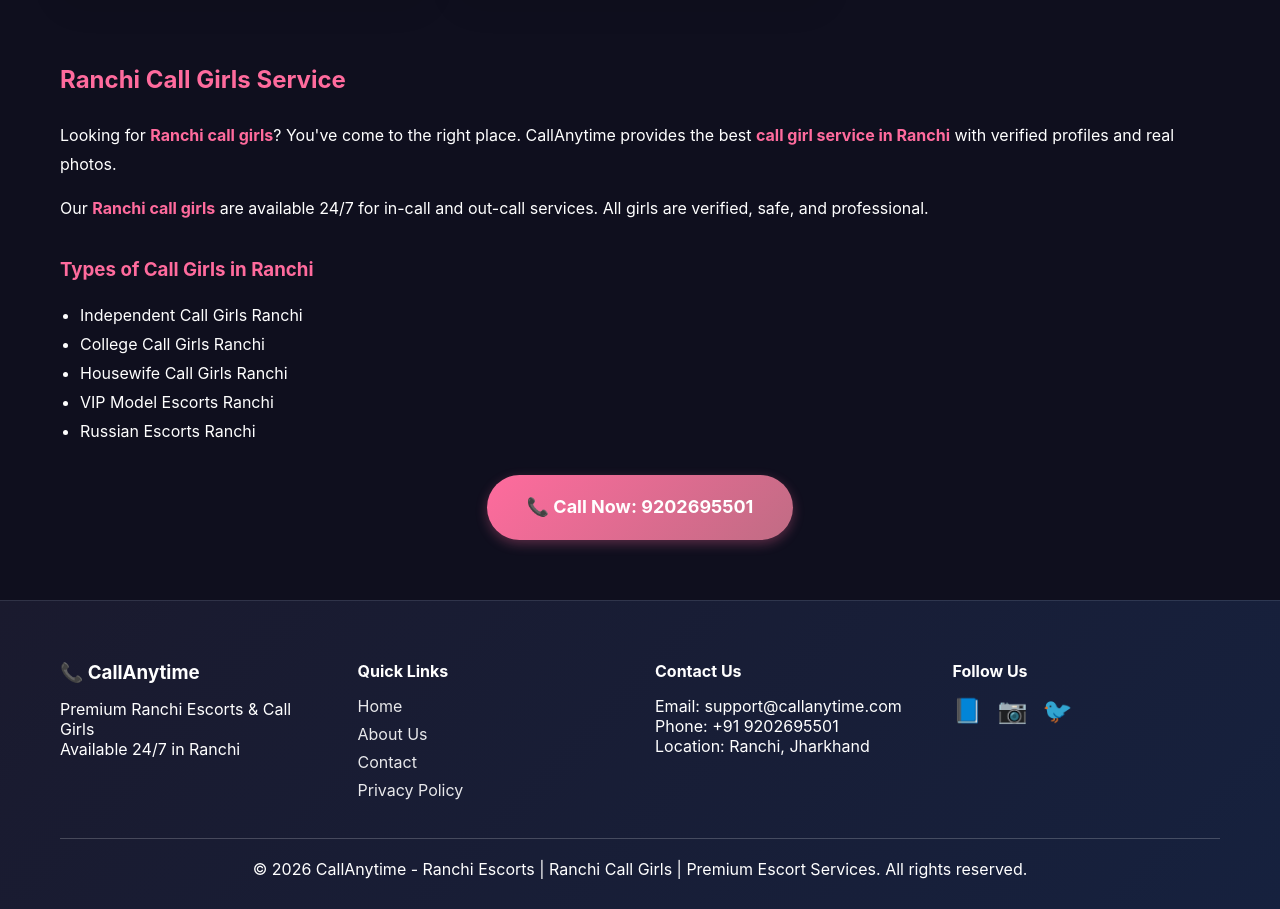
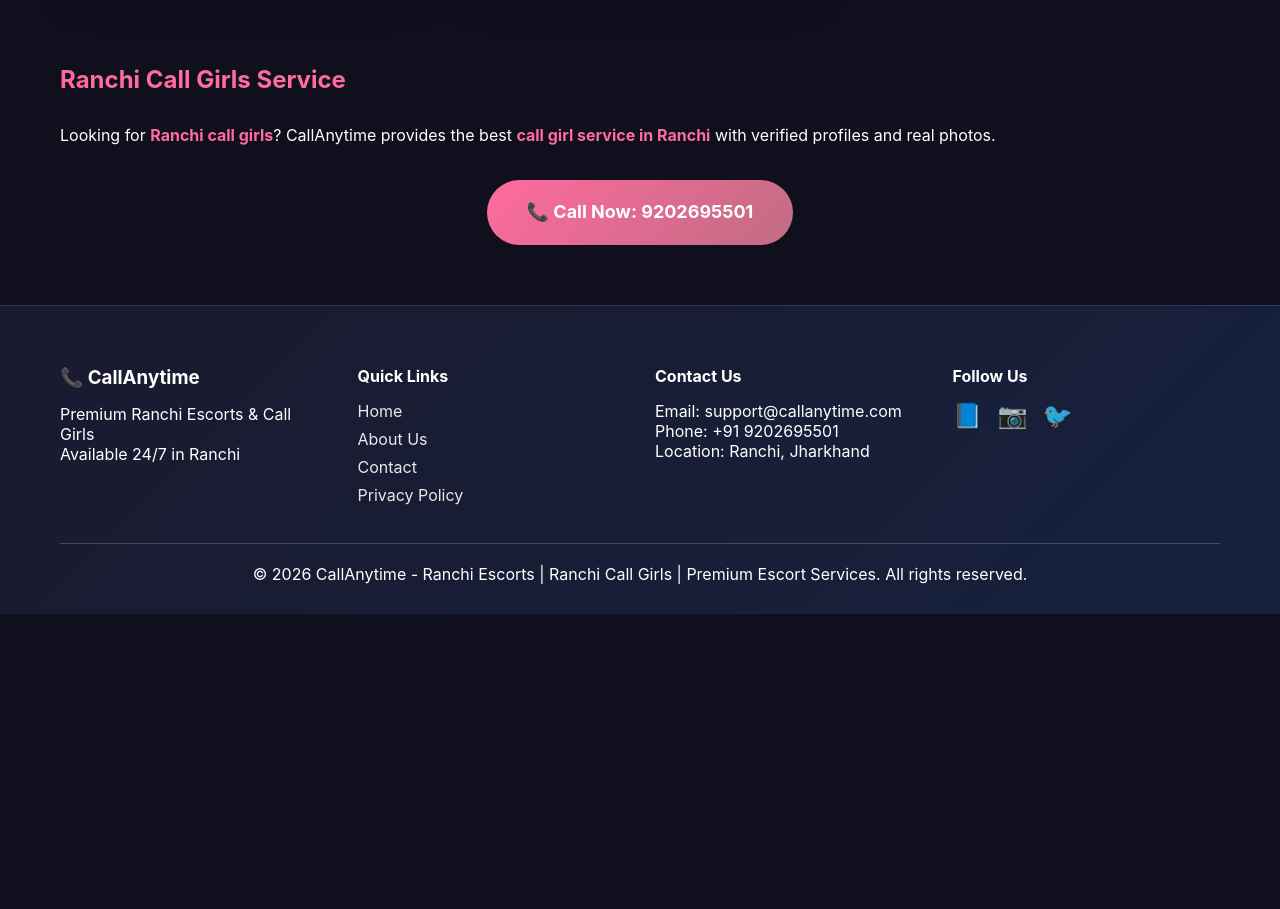
Before and after one commit to ravi670363-cpu/FirstProject, a React (Vite) app in the folder frontend/: page /ranchi-call-girls in a window 1280 px wide. Shown: the part 1502-2411 px from the top of the page. After the commit the page ends 2116 px from the top, so only its background shows below. Built offline with nearby package versions, Linux system fonts and the light colour scheme; the HTML template or start-up script is replaced by a standard one.

Commit message:
Fixed build errors - removed local image imports, using online images

```diff
--- a/frontend/src/pages/Home.jsx
+++ b/frontend/src/pages/Home.jsx
@@ -5,11 +5,14 @@ import Footer from '../components/Footer';
 import axios from 'axios';
 import './Home.css';
 import heroVideo from '../assets/heroine.mp4';
-import img1 from '../assets/images/img1.jpeg';
-import img2 from '../assets/images/img2.jpeg';
-import img3 from '../assets/images/img3.jpeg';
-import img4 from '../assets/images/img4.jpeg';
-import img5 from '../assets/images/img5.jpeg';
+
+const PROFILES = [
+  { id: 1, name: 'Priya', age: 24, city: 'Ranchi', bio: 'Available for premium escort services 24/7', profile_picture: 'https://randomuser.me/api/portraits/women/1.jpg', phone: '+91 9202695501' },
+  { id: 2, name: 'Anjali', age: 26, city: 'Ranchi', bio: 'Professional escort service in Ranchi', profile_picture: 'https://randomuser.me/api/portraits/women/2.jpg', phone: '+91 9202695501' },
+  { id: 3, name: 'Neha', age: 23, city: 'Ranchi', bio: 'VIP escort services available', profile_picture: 'https://randomuser.me/api/portraits/women/3.jpg', phone: '+91 9202695501' },
+  { id: 4, name: 'Riya', age: 25, city: 'Ranchi', bio: 'Premium companion services', profile_picture: 'https://randomuser.me/api/portraits/women/4.jpg', phone: '+91 9202695501' },
+  { id: 5, name: 'Simran', age: 27, city: 'Ranchi', bio: 'Elite escort services in Ranchi', profile_picture: 'https://randomuser.me/api/portraits/women/5.jpg', phone: '+91 9202695501' }
+];
 
 const Home = () => {
   const [featuredProfiles, setFeaturedProfiles] = useState([]);
@@ -25,15 +28,7 @@ const Home = () => {
       const response = await axios.get('/api/profile/featured/profiles');
       setFeaturedProfiles(response.data);
     } catch (error) {
-      console.error('Error fetching profiles:', error);
-      // Show mock data with real images
-      setFeaturedProfiles([
-        { id: 1, name: 'Priya', age: 24, city: 'Ranchi', bio: 'Available for premium escort services 24/7', profile_picture: img1, phone: '+91 9202695501' },
-        { id: 2, name: 'Anjali', age: 26, city: 'Ranchi', bio: 'Professional escort service in Ranchi', profile_picture: img2, phone: '+91 9202695501' },
-        { id: 3, name: 'Neha', age: 23, city: 'Ranchi', bio: 'VIP escort services available', profile_picture: img3, phone: '+91 9202695501' },
-        { id: 4, name: 'Riya', age: 25, city: 'Ranchi', bio: 'Premium companion services', profile_picture: img4, phone: '+91 9202695501' },
-        { id: 5, name: 'Simran', age: 27, city: 'Ranchi', bio: 'Elite escort services in Ranchi', profile_picture: img5, phone: '+91 9202695501' }
-      ]);
+      setFeaturedProfiles(PROFILES);
     }
   };
 
--- a/frontend/src/pages/RanchiCallGirls.jsx
+++ b/frontend/src/pages/RanchiCallGirls.jsx
@@ -1,23 +1,18 @@
 import { useNavigate } from 'react-router-dom';
 import Navbar from '../components/Navbar';
 import Footer from '../components/Footer';
-import img1 from '../assets/images/img1.jpeg';
-import img2 from '../assets/images/img2.jpeg';
-import img3 from '../assets/images/img3.jpeg';
-import img4 from '../assets/images/img4.jpeg';
-import img5 from '../assets/images/img5.jpeg';
 import './Home.css';
+
+const profiles = [
+  { id: 1, name: 'Priya', age: 24, city: 'Ranchi', bio: 'Premium call girl in Ranchi available 24/7', profile_picture: 'https://randomuser.me/api/portraits/women/1.jpg' },
+  { id: 2, name: 'Anjali', age: 26, city: 'Ranchi', bio: 'VIP call girl service in Ranchi', profile_picture: 'https://randomuser.me/api/portraits/women/2.jpg' },
+  { id: 3, name: 'Neha', age: 23, city: 'Ranchi', bio: 'Independent call girl Ranchi', profile_picture: 'https://randomuser.me/api/portraits/women/3.jpg' },
+  { id: 4, name: 'Riya', age: 25, city: 'Ranchi', bio: 'College call girl in Ranchi', profile_picture: 'https://randomuser.me/api/portraits/women/4.jpg' },
+  { id: 5, name: 'Simran', age: 27, city: 'Ranchi', bio: 'Housewife call girl Ranchi', profile_picture: 'https://randomuser.me/api/portraits/women/5.jpg' },
+];
 
 const RanchiCallGirls = () => {
   const navigate = useNavigate();
-  const profiles = [
-    { id: 1, name: 'Priya', age: 24, city: 'Ranchi', bio: 'Premium call girl in Ranchi available 24/7', profile_picture: img1 },
-    { id: 2, name: 'Anjali', age: 26, city: 'Ranchi', bio: 'VIP call girl service in Ranchi', profile_picture: img2 },
-    { id: 3, name: 'Neha', age: 23, city: 'Ranchi', bio: 'Independent call girl Ranchi', profile_picture: img3 },
-    { id: 4, name: 'Riya', age: 25, city: 'Ranchi', bio: 'College call girl in Ranchi', profile_picture: img4 },
-    { id: 5, name: 'Simran', age: 27, city: 'Ranchi', bio: 'Housewife call girl Ranchi', profile_picture: img5 },
-  ];
-
   return (
     <div className="home">
       <Navbar />
@@ -29,7 +24,6 @@ const RanchiCallGirls = () => {
           <p style={{ color: 'white', textAlign: 'center', fontSize: '18px', marginBottom: '40px' }}>
             Best call girls in Ranchi available 24/7. Call: <a href="tel:+919202695501" style={{ color: '#ff6b9d' }}>9202695501</a>
           </p>
-
           <div className="profiles-grid">
             {profiles.map((profile) => (
               <div key={profile.id} className="profile-card card">
@@ -48,21 +42,11 @@ const RanchiCallGirls = () => {
               </div>
             ))}
           </div>
-
           <div style={{ marginTop: '60px', color: 'white', lineHeight: '1.8' }}>
             <h2 style={{ color: '#ff6b9d', marginBottom: '20px' }}>Ranchi Call Girls Service</h2>
-            <p>Looking for <strong style={{ color: '#ff6b9d' }}>Ranchi call girls</strong>? You've come to the right place. CallAnytime provides the best <strong style={{ color: '#ff6b9d' }}>call girl service in Ranchi</strong> with verified profiles and real photos.</p>
-            <p style={{ marginTop: '15px' }}>Our <strong style={{ color: '#ff6b9d' }}>Ranchi call girls</strong> are available 24/7 for in-call and out-call services. All girls are verified, safe, and professional.</p>
-            <h3 style={{ color: '#ff6b9d', marginTop: '30px', marginBottom: '15px' }}>Types of Call Girls in Ranchi</h3>
-            <ul style={{ paddingLeft: '20px' }}>
-              <li>Independent Call Girls Ranchi</li>
-              <li>College Call Girls Ranchi</li>
-              <li>Housewife Call Girls Ranchi</li>
-              <li>VIP Model Escorts Ranchi</li>
-              <li>Russian Escorts Ranchi</li>
-            </ul>
+            <p>Looking for <strong style={{ color: '#ff6b9d' }}>Ranchi call girls</strong>? CallAnytime provides the best <strong style={{ color: '#ff6b9d' }}>call girl service in Ranchi</strong> with verified profiles and real photos.</p>
             <div style={{ marginTop: '30px', textAlign: 'center' }}>
-              <a href="tel:+919202695501" className="hero-contact-btn call-btn" style={{ display: 'inline-block', padding: '16px 40px', borderRadius: '50px', background: 'linear-gradient(135deg, #ff6b9d, #c06c84)', color: 'white', textDecoration: 'none', fontWeight: '700', fontSize: '18px' }}>
+              <a href="tel:+919202695501" style={{ display: 'inline-block', padding: '16px 40px', borderRadius: '50px', background: 'linear-gradient(135deg, #ff6b9d, #c06c84)', color: 'white', textDecoration: 'none', fontWeight: '700', fontSize: '18px' }}>
                 📞 Call Now: 9202695501
               </a>
             </div>
--- a/frontend/src/pages/Search.jsx
+++ b/frontend/src/pages/Search.jsx
@@ -1,14 +1,16 @@
-import React, { useState, useEffect } from 'react';
-import { useNavigate, useSearchParams } from 'react-router-dom';
+import { useNavigate } from 'react-router-dom';
 import Navbar from '../components/Navbar';
 import Footer from '../components/Footer';
 import axios from 'axios';
 import './Search.css';
-import img1 from '../assets/images/img1.jpeg';
-import img2 from '../assets/images/img2.jpeg';
-import img3 from '../assets/images/img3.jpeg';
-import img4 from '../assets/images/img4.jpeg';
-import img5 from '../assets/images/img5.jpeg';
+
+const PROFILES = [
+  { id: 1, name: 'Priya', age: 24, city: 'Ranchi', bio: 'Available for premium escort services 24/7', profile_picture: 'https://randomuser.me/api/portraits/women/1.jpg', phone: '+91 9202695501' },
+  { id: 2, name: 'Anjali', age: 26, city: 'Ranchi', bio: 'Professional escort service in Ranchi', profile_picture: 'https://randomuser.me/api/portraits/women/2.jpg', phone: '+91 9202695501' },
+  { id: 3, name: 'Neha', age: 23, city: 'Ranchi', bio: 'VIP escort services available', profile_picture: 'https://randomuser.me/api/portraits/women/3.jpg', phone: '+91 9202695501' },
+  { id: 4, name: 'Riya', age: 25, city: 'Ranchi', bio: 'Premium companion services', profile_picture: 'https://randomuser.me/api/portraits/women/4.jpg', phone: '+91 9202695501' },
+  { id: 5, name: 'Simran', age: 27, city: 'Ranchi', bio: 'Elite escort services in Ranchi', profile_picture: 'https://randomuser.me/api/portraits/women/5.jpg', phone: '+91 9202695501' }
+];
 
 const Search = () => {
   const [searchParams] = useSearchParams();
@@ -38,14 +40,7 @@ const Search = () => {
       setProfiles(response.data);
     } catch (error) {
       console.error('Error searching profiles:', error);
-      // Show mock data with real images
-      setProfiles([
-        { id: 1, name: 'Priya', age: 24, city: 'Ranchi', bio: 'Available for premium escort services 24/7', profile_picture: img1, phone: '+91 9202695501' },
-        { id: 2, name: 'Anjali', age: 26, city: 'Ranchi', bio: 'Professional escort service in Ranchi', profile_picture: img2, phone: '+91 9202695501' },
-        { id: 3, name: 'Neha', age: 23, city: 'Ranchi', bio: 'VIP escort services available', profile_picture: img3, phone: '+91 9202695501' },
-        { id: 4, name: 'Riya', age: 25, city: 'Ranchi', bio: 'Premium companion services', profile_picture: img4, phone: '+91 9202695501' },
-        { id: 5, name: 'Simran', age: 27, city: 'Ranchi', bio: 'Elite escort services in Ranchi', profile_picture: img5, phone: '+91 9202695501' }
-      ]);
+      setProfiles(PROFILES);
     }
   };
 
--- a/frontend/src/pages/VIPEscortsRanchi.jsx
+++ b/frontend/src/pages/VIPEscortsRanchi.jsx
@@ -1,22 +1,16 @@
-import { useNavigate } from 'react-router-dom';
 import Navbar from '../components/Navbar';
 import Footer from '../components/Footer';
-import img1 from '../assets/images/img1.jpeg';
-import img2 from '../assets/images/img2.jpeg';
-import img3 from '../assets/images/img3.jpeg';
-import img4 from '../assets/images/img4.jpeg';
-import img5 from '../assets/images/img5.jpeg';
 import './Home.css';
 
+const profiles = [
+  { id: 1, name: 'Priya', age: 24, city: 'Ranchi', bio: 'VIP escort in Ranchi - Premium services', profile_picture: 'https://randomuser.me/api/portraits/women/6.jpg' },
+  { id: 2, name: 'Anjali', age: 26, city: 'Ranchi', bio: 'High class VIP escort Ranchi', profile_picture: 'https://randomuser.me/api/portraits/women/7.jpg' },
+  { id: 3, name: 'Neha', age: 23, city: 'Ranchi', bio: 'Elite VIP escort service Ranchi', profile_picture: 'https://randomuser.me/api/portraits/women/8.jpg' },
+  { id: 4, name: 'Riya', age: 25, city: 'Ranchi', bio: 'Model VIP escort in Ranchi', profile_picture: 'https://randomuser.me/api/portraits/women/9.jpg' },
+  { id: 5, name: 'Simran', age: 27, city: 'Ranchi', bio: 'Premium VIP escort Ranchi', profile_picture: 'https://randomuser.me/api/portraits/women/10.jpg' },
+];
+
 const VIPEscortsRanchi = () => {
-  const profiles = [
-    { id: 1, name: 'Priya', age: 24, city: 'Ranchi', bio: 'VIP escort in Ranchi - Premium services', profile_picture: img1 },
-    { id: 2, name: 'Anjali', age: 26, city: 'Ranchi', bio: 'High class VIP escort Ranchi', profile_picture: img2 },
-    { id: 3, name: 'Neha', age: 23, city: 'Ranchi', bio: 'Elite VIP escort service Ranchi', profile_picture: img3 },
-    { id: 4, name: 'Riya', age: 25, city: 'Ranchi', bio: 'Model VIP escort in Ranchi', profile_picture: img4 },
-    { id: 5, name: 'Simran', age: 27, city: 'Ranchi', bio: 'Premium VIP escort Ranchi', profile_picture: img5 },
-  ];
-
   return (
     <div className="home">
       <Navbar />
@@ -28,7 +22,6 @@ const VIPEscortsRanchi = () => {
           <p style={{ color: 'white', textAlign: 'center', fontSize: '18px', marginBottom: '40px' }}>
             Elite VIP escort services in Ranchi. Call: <a href="tel:+919202695501" style={{ color: '#ff6b9d' }}>9202695501</a>
           </p>
-
           <div className="profiles-grid">
             {profiles.map((profile) => (
               <div key={profile.id} className="profile-card card">
@@ -47,11 +40,9 @@ const VIPEscortsRanchi = () => {
               </div>
             ))}
           </div>
-
           <div style={{ marginTop: '60px', color: 'white', lineHeight: '1.8' }}>
             <h2 style={{ color: '#ff6b9d', marginBottom: '20px' }}>VIP Escort Service in Ranchi</h2>
-            <p>Experience the finest <strong style={{ color: '#ff6b9d' }}>VIP escort service in Ranchi</strong>. Our premium escorts are handpicked for their beauty, intelligence, and professionalism.</p>
-            <p style={{ marginTop: '15px' }}>Available for hotel visits, dinner dates, and private meetings. All <strong style={{ color: '#ff6b9d' }}>VIP escorts in Ranchi</strong> are 100% verified.</p>
+            <p>Experience the finest <strong style={{ color: '#ff6b9d' }}>VIP escort service in Ranchi</strong>. Our premium escorts are handpicked for their beauty and professionalism. Available 24/7.</p>
             <div style={{ marginTop: '30px', textAlign: 'center' }}>
               <a href="tel:+919202695501" style={{ display: 'inline-block', padding: '16px 40px', borderRadius: '50px', background: 'linear-gradient(135deg, #ff6b9d, #c06c84)', color: 'white', textDecoration: 'none', fontWeight: '700', fontSize: '18px' }}>
                 📞 Book VIP Escort: 9202695501
```
